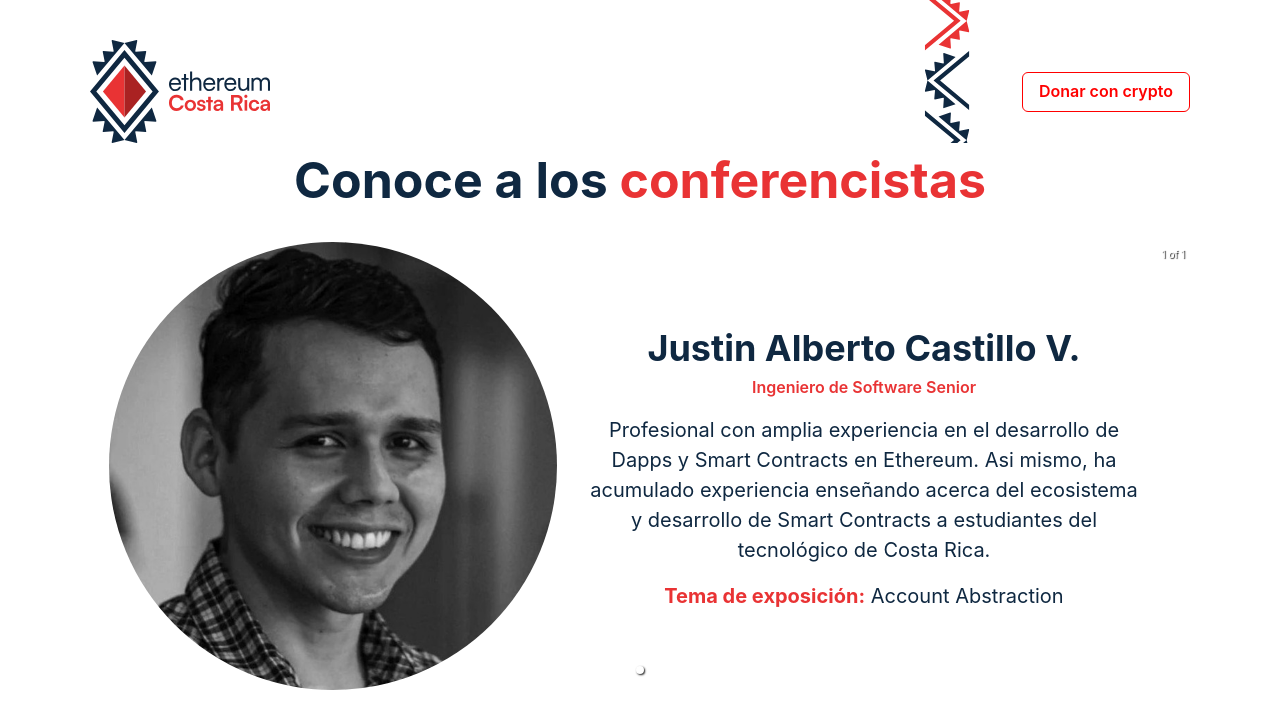
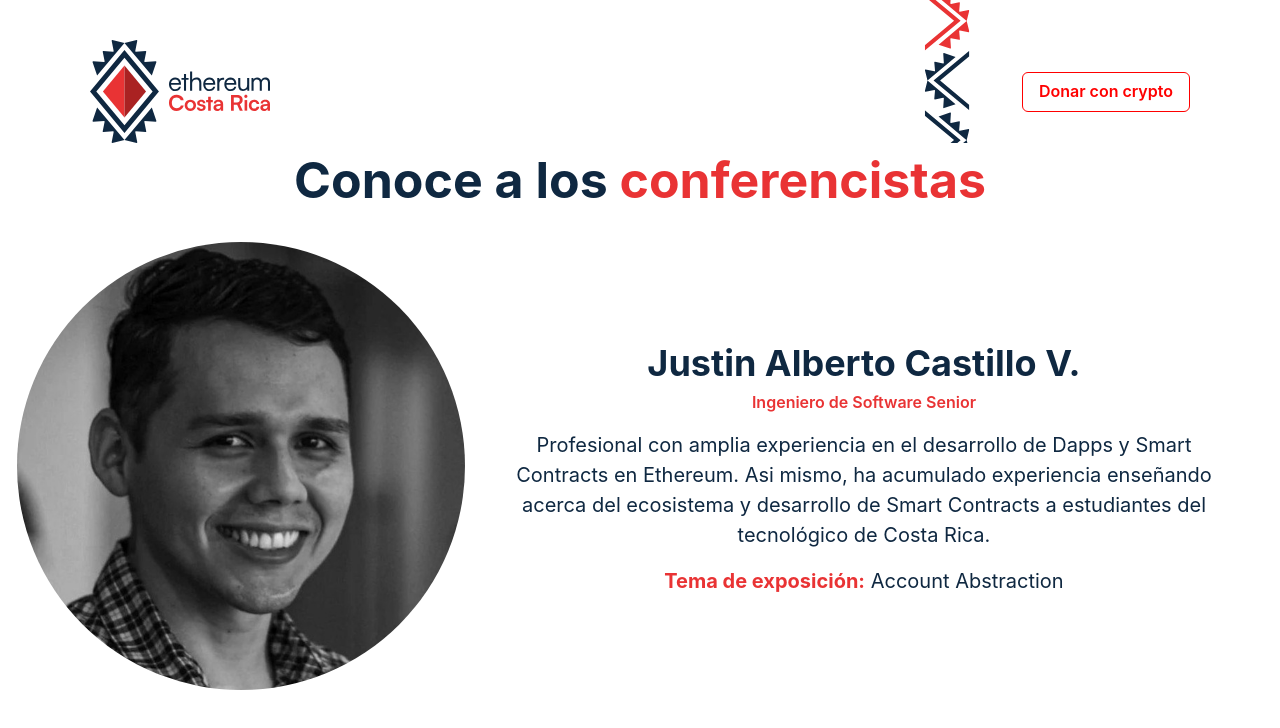
Before and after one commit to rudyapollo/ethereum.cr, a Next.js app: page /day in a window 1280 px wide. Shown: the top 728 px of the page. Built offline with nearby package versions, Linux system fonts and the light colour scheme.

Commit message:
wip: speakers

```diff
--- a/src/components/eth-cr-day/speakers/Speakers.tsx
+++ b/src/components/eth-cr-day/speakers/Speakers.tsx
@@ -1,4 +1,4 @@
-import { Flex, Text, Image, Box } from "@chakra-ui/react";
+import { Flex, Text, Image, Box, Button } from "@chakra-ui/react";
 
 import "react-responsive-carousel/lib/styles/carousel.min.css";
 import { Carousel } from "react-responsive-carousel";
@@ -7,6 +7,36 @@ import { SpeakersData } from "./data";
 import { SpeakerType } from "../models";
 
 const Speakers = () => {
+  const renderArrowPrev = (clickHandler: () => void, hasPrev: boolean) => {
+    return (
+      hasPrev && (
+        <Button
+          className="control-arrow"
+          onClick={clickHandler}
+          height="100%"
+          bg="transparent"
+        >
+          <Image src="./ArrowLeft.svg" />
+        </Button>
+      )
+    );
+  };
+
+  const renderArrowNext = (clickHandler: () => void, hasPrev: boolean) => {
+    return (
+      hasPrev && (
+        <Button
+          className="control-arrow control-next"
+          onClick={clickHandler}
+          height="100%"
+          bg="transparent"
+        >
+          <Image src="./ArrowRight.svg" />
+        </Button>
+      )
+    );
+  };
+
   return (
     <Flex
       direction="column"
@@ -20,9 +50,16 @@ const Speakers = () => {
           &nbsp;conferencistas
         </Text>
       </Flex>
-      <Carousel>
-        {SpeakersData.map((speaker: SpeakerType) => (
-          <Flex direction="row" justify="center">
+      <Carousel
+        renderArrowPrev={renderArrowPrev}
+        renderArrowNext={renderArrowNext}
+        showArrows
+        showIndicators={false}
+        showThumbs={false}
+        showStatus={false}
+      >
+        {SpeakersData.map((speaker: SpeakerType, index: number) => (
+          <Flex key={index} direction="row" justify="center">
             <Box boxSize="md">
               <Image
                 borderRadius="full"
--- a/src/components/eth-cr-day/speakers/data.ts
+++ b/src/components/eth-cr-day/speakers/data.ts
@@ -9,4 +9,12 @@ export const SpeakersData: Array<SpeakerType> = [
       "Profesional con amplia experiencia en el desarrollo de Dapps y Smart Contracts en Ethereum. Asi mismo, ha acumulado experiencia enseñando acerca del ecosistema y desarrollo de Smart Contracts a estudiantes del tecnológico de Costa Rica.",
     topic: "Account Abstraction",
   },
+  {
+    name: "Justin Alberto Castillo V.",
+    image: "justin.jpg",
+    title: "Ingeniero de Software Senior",
+    description:
+      "Profesional con amplia experiencia en el desarrollo de Dapps y Smart Contracts en Ethereum. Asi mismo, ha acumulado experiencia enseñando acerca del ecosistema y desarrollo de Smart Contracts a estudiantes del tecnológico de Costa Rica.",
+    topic: "Account Abstraction",
+  },
 ];
```
Also changed, not shown: public/ArrowLeft.svg (added), public/ArrowRight.svg (added).
